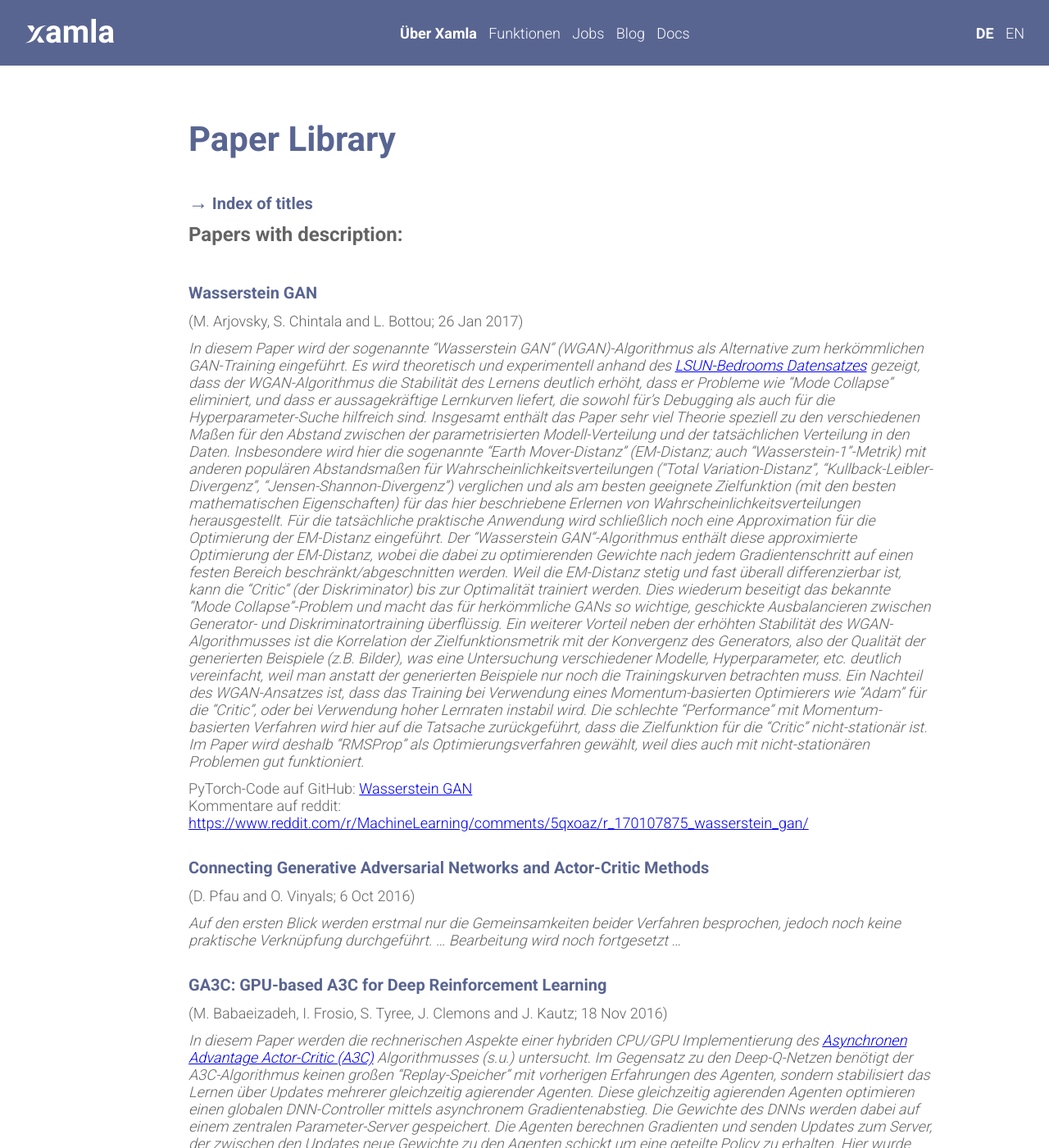
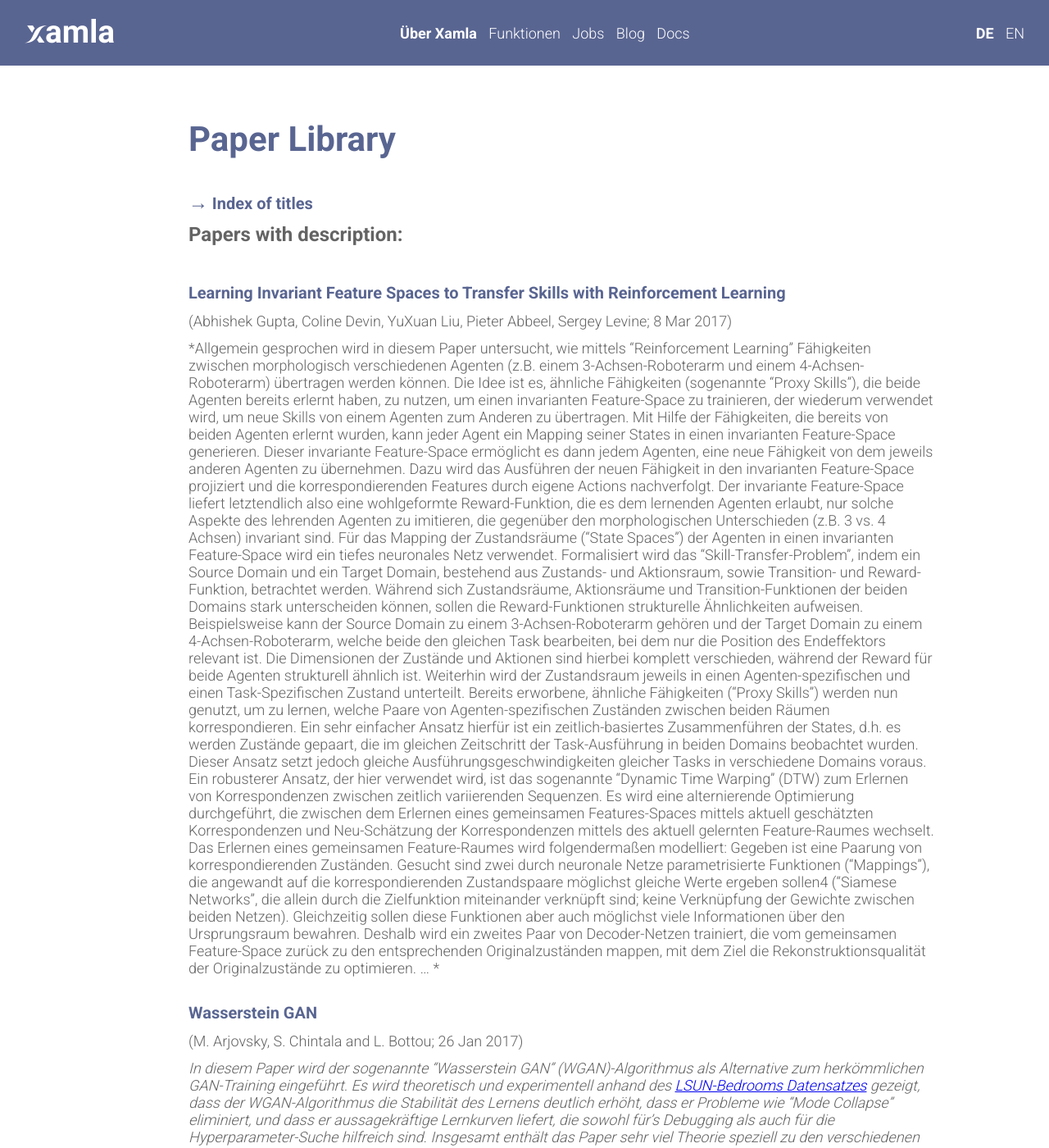
Before and after one commit to Xamla/xamla.github.io, a Jekyll site: the page built from paper-library.md, in a window 1280 px wide and 1400 px high. Shown: the whole window at 82% size. Built offline with Jekyll 4.4.1, drawn with Linux system fonts in a browser that asks for light colours; formulas are drawn with MathJax 3.

Commit message:
Update paper-library.md

```diff
--- a/paper-library.md
+++ b/paper-library.md
@@ -10,6 +10,19 @@ mathjax: true
 
 ## Papers with description:
 
+
+#### <a name="Learning Invariant Feature Spaces to Transfer Skills with Reinforcement Learning"></a>[Learning Invariant Feature Spaces to Transfer Skills with Reinforcement Learning](https://arxiv.org/abs/1703.02949)
+
+(Abhishek Gupta, Coline Devin, YuXuan Liu, Pieter Abbeel, Sergey Levine; 8 Mar 2017)
+
+*Allgemein gesprochen wird in diesem Paper untersucht, wie mittels "Reinforcement Learning" Fähigkeiten zwischen morphologisch verschiedenen Agenten (z.B. einem 3-Achsen-Roboterarm und einem 4-Achsen-Roboterarm) übertragen werden können. Die Idee ist es, ähnliche Fähigkeiten (sogenannte "Proxy Skills"), die beide Agenten bereits erlernt haben, zu nutzen, um einen invarianten Feature-Space zu trainieren, der wiederum verwendet wird, um neue Skills von einem Agenten zum Anderen zu übertragen.
+Mit Hilfe der Fähigkeiten, die bereits von beiden Agenten erlernt wurden, kann jeder Agent ein Mapping seiner States in einen invarianten Feature-Space generieren. Dieser invariante Feature-Space ermöglicht es dann jedem Agenten, eine neue Fähigkeit von dem jeweils anderen Agenten zu übernehmen. Dazu wird das Ausführen der neuen Fähigkeit in den invarianten Feature-Space projiziert und die korrespondierenden Features durch eigene Actions nachverfolgt. Der invariante Feature-Space liefert letztendlich also eine wohlgeformte Reward-Funktion, die es dem lernenden Agenten erlaubt, nur solche Aspekte des lehrenden Agenten zu imitieren, die gegenüber den morphologischen Unterschieden (z.B. 3 vs. 4 Achsen) invariant sind.
+Für das Mapping der Zustandsräume ("State Spaces") der Agenten in einen invarianten Feature-Space wird ein tiefes neuronales Netz verwendet.
+Formalisiert wird das "Skill-Transfer-Problem", indem ein Source Domain und ein Target Domain, bestehend aus Zustands- und Aktionsraum, sowie Transition- und Reward-Funktion, betrachtet werden. Während sich Zustandsräume, Aktionsräume und Transition-Funktionen der beiden Domains stark unterscheiden können, sollen die Reward-Funktionen strukturelle Ähnlichkeiten aufweisen. Beispielsweise kann der Source Domain zu einem 3-Achsen-Roboterarm gehören und der Target Domain zu einem 4-Achsen-Roboterarm, welche beide den gleichen Task bearbeiten, bei dem nur die Position des Endeffektors relevant ist. Die Dimensionen der Zustände und Aktionen sind hierbei komplett verschieden, während der Reward für beide Agenten strukturell ähnlich ist. Weiterhin wird der Zustandsraum jeweils in einen Agenten-spezifischen und einen Task-Spezifischen Zustand unterteilt.
+Bereits erworbene, ähnliche Fähigkeiten ("Proxy Skills") werden nun genutzt, um zu lernen, welche Paare von Agenten-spezifischen Zuständen zwischen beiden Räumen korrespondieren. Ein sehr einfacher Ansatz hierfür ist ein zeitlich-basiertes Zusammenführen der States, d.h. es werden Zustände gepaart, die im gleichen Zeitschritt der Task-Ausführung in beiden Domains beobachtet wurden. Dieser Ansatz setzt jedoch gleiche Ausführungsgeschwindigkeiten gleicher Tasks in verschiedene Domains voraus. Ein robusterer Ansatz, der hier verwendet wird, ist das sogenannte "Dynamic Time Warping" (DTW) zum Erlernen von Korrespondenzen zwischen zeitlich variierenden Sequenzen. Es wird eine alternierende Optimierung durchgeführt, die zwischen dem Erlernen eines gemeinsamen Features-Spaces mittels aktuell geschätzten Korrespondenzen und Neu-Schätzung der Korrespondenzen mittels des aktuell gelernten Feature-Raumes wechselt.
+Das Erlernen eines gemeinsamen Feature-Raumes wird folgendermaßen modelliert: Gegeben ist eine Paarung von korrespondierenden Zuständen. Gesucht sind zwei durch neuronale Netze parametrisierte Funktionen ("Mappings"), die angewandt auf die korrespondierenden Zustandspaare möglichst gleiche Werte ergeben sollen4 ("Siamese Networks", die allein durch die Zielfunktion miteinander verknüpft sind; keine Verknüpfung der Gewichte zwischen beiden Netzen). Gleichzeitig sollen diese Funktionen aber auch möglichst viele Informationen über den Ursprungsraum bewahren. Deshalb wird ein zweites Paar von Decoder-Netzen trainiert, die vom gemeinsamen Feature-Space zurück zu den entsprechenden Originalzuständen mappen, mit dem Ziel die Rekonstruktionsqualität der Originalzustände zu optimieren.
+...
+*
 
 #### <a name="Wasserstein GAN"></a>[Wasserstein GAN](https://arxiv.org/abs/1701.07875)
 
```
